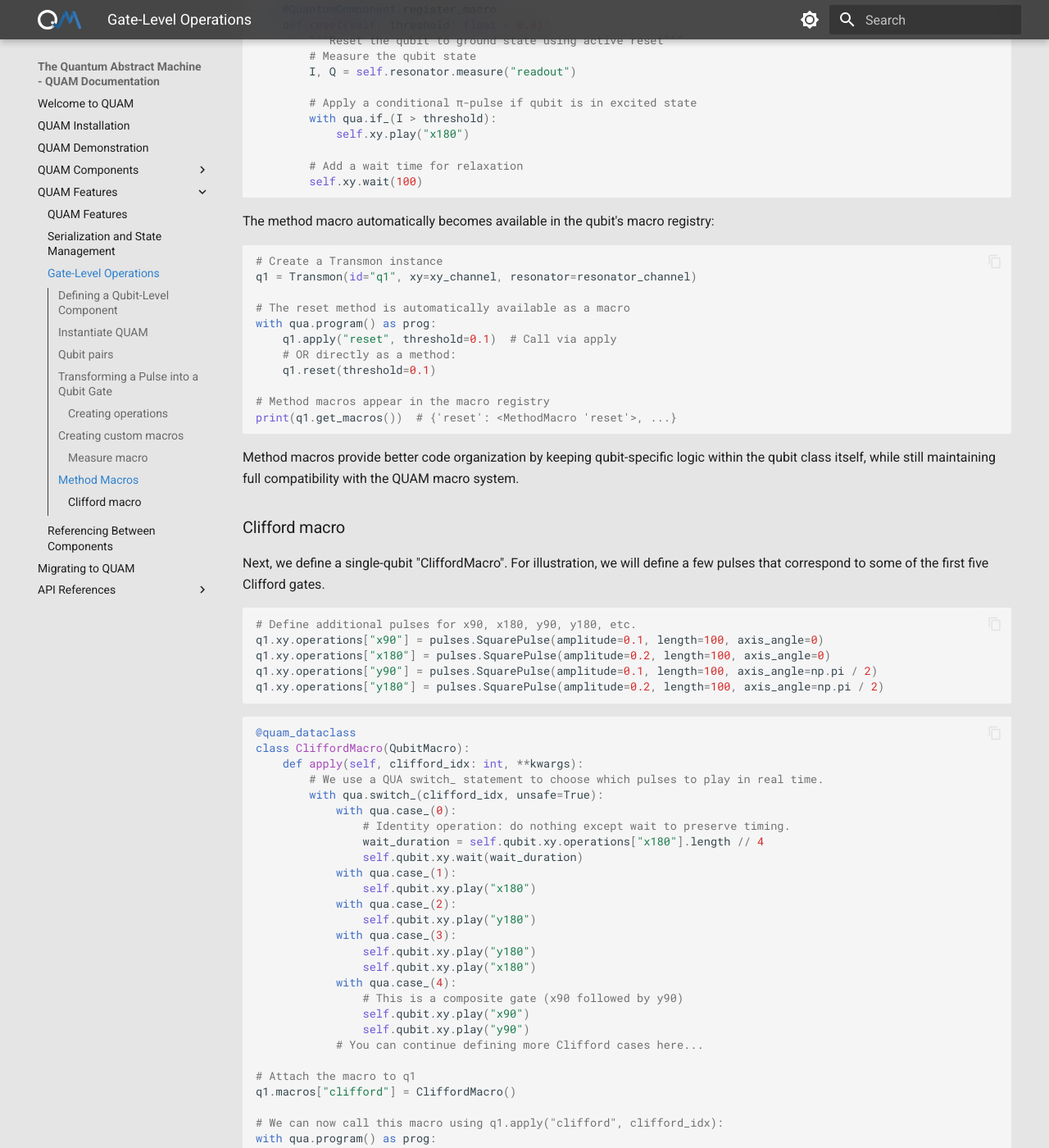
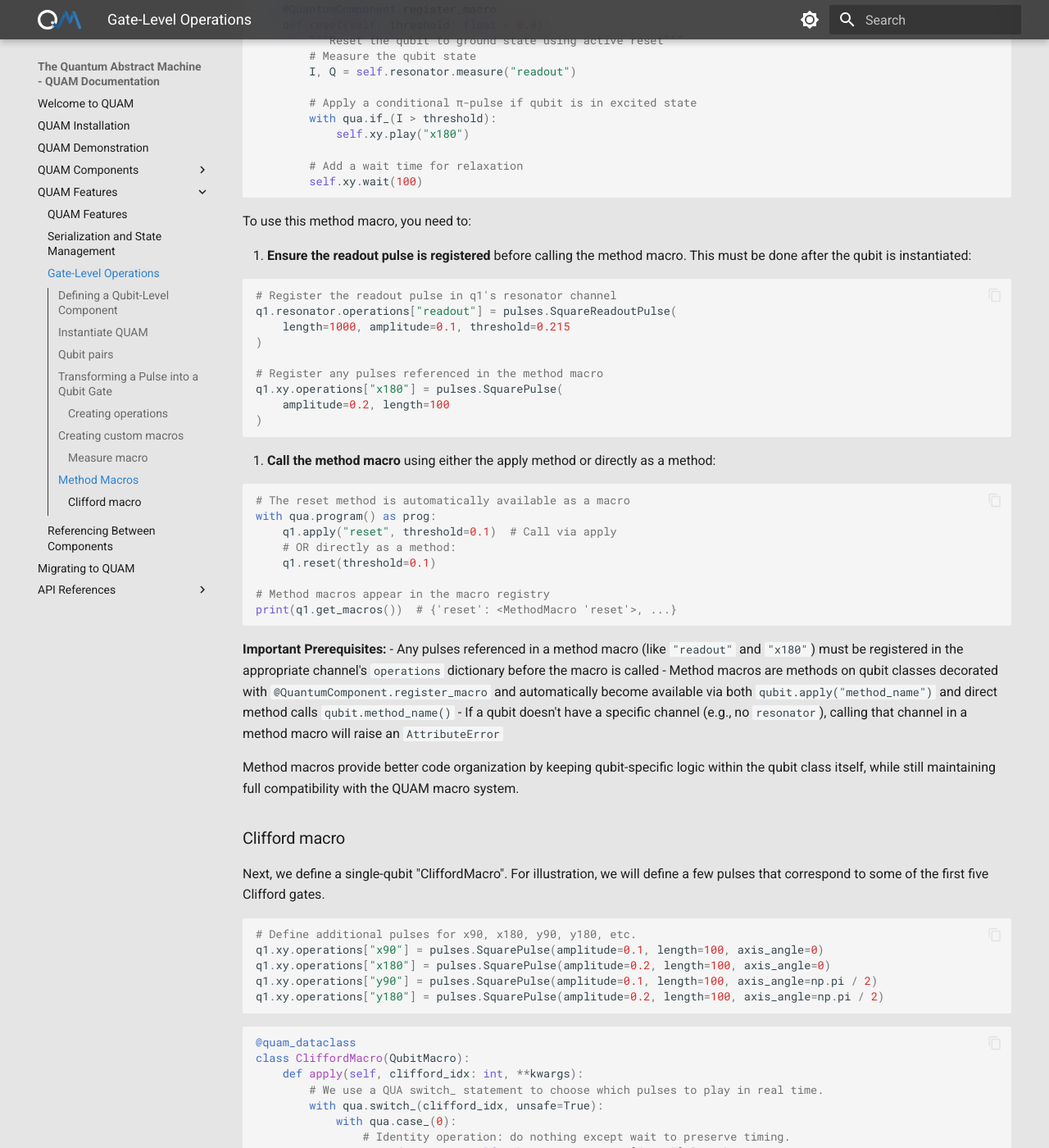
Before and after one commit to qua-platform/quam, an MkDocs documentation site: the page built from docs/features/gate-level-operations.md, in a window 1280 px wide and 1400 px high, scrolled down 5648 px. Shown: the whole window at 82% size. Built offline with MkDocs 1.6.1 and Material for MkDocs 9.7.7, drawn with Linux system fonts in a browser that asks for light colours.

Commit message:
Fix Method Macros documentation example
The Method Macros example was incomplete and non-functional, referencing
undefined variables (xy_channel, resonator_channel) and causing a "readout"
KeyError when executed.

Changes:
- Added complete pulse registration example showing how to register
  "readout" and "x180" pulses before using them in method macros
- Removed references to undefined variables
- Added explicit prerequisite section explaining that pulses must be
  registered in channel operations before being referenced
- Clarified both invocation patterns (apply() and direct method call)
- Added error handling guidance for missing channels

This fixes GitHub issue #185.

````diff
--- a/docs/features/gate-level-operations.md
+++ b/docs/features/gate-level-operations.md
@@ -387,12 +387,25 @@ class Transmon(Qubit):
         self.xy.wait(100)
 ```
 
-The method macro automatically becomes available in the qubit's macro registry:
+To use this method macro, you need to:
+
+1. **Ensure the readout pulse is registered** before calling the method macro. This must be done after the qubit is instantiated:
 
 ```python
-# Create a Transmon instance
-q1 = Transmon(id="q1", xy=xy_channel, resonator=resonator_channel)
+# Register the readout pulse in q1's resonator channel
+q1.resonator.operations["readout"] = pulses.SquareReadoutPulse(
+    length=1000, amplitude=0.1, threshold=0.215
+)
 
+# Register any pulses referenced in the method macro
+q1.xy.operations["x180"] = pulses.SquarePulse(
+    amplitude=0.2, length=100
+)
+```
+
+2. **Call the method macro** using either the apply method or directly as a method:
+
+```python
 # The reset method is automatically available as a macro
 with qua.program() as prog:
     q1.apply("reset", threshold=0.1)  # Call via apply
@@ -402,6 +415,11 @@ with qua.program() as prog:
 # Method macros appear in the macro registry
 print(q1.get_macros())  # {'reset': <MethodMacro 'reset'>, ...}
 ```
+
+**Important Prerequisites:**
+- Any pulses referenced in a method macro (like `"readout"` and `"x180"`) must be registered in the appropriate channel's `operations` dictionary before the macro is called
+- Method macros are methods on qubit classes decorated with `@QuantumComponent.register_macro` and automatically become available via both `qubit.apply("method_name")` and direct method calls `qubit.method_name()`
+- If a qubit doesn't have a specific channel (e.g., no `resonator`), calling that channel in a method macro will raise an `AttributeError`
 
 Method macros provide better code organization by keeping qubit-specific logic within the qubit class itself, while still maintaining full compatibility with the QUAM macro system.
 
````
